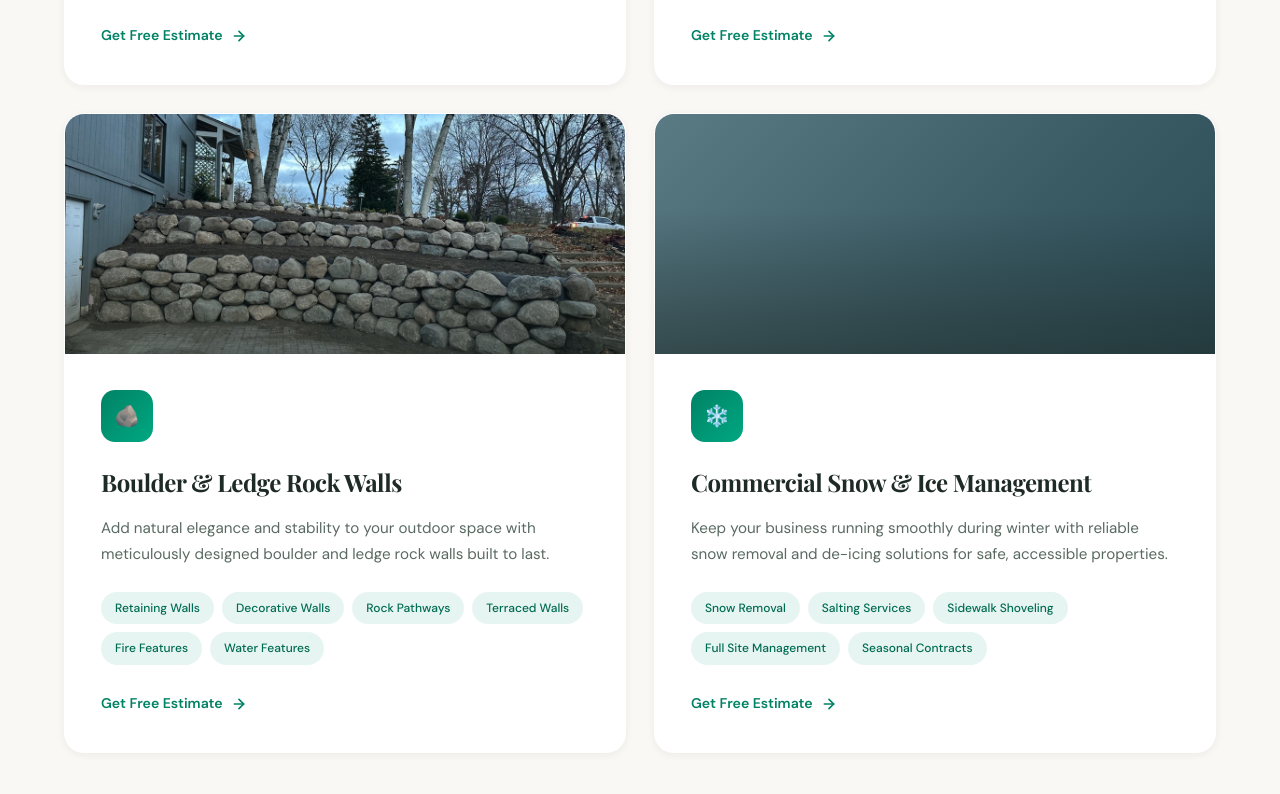
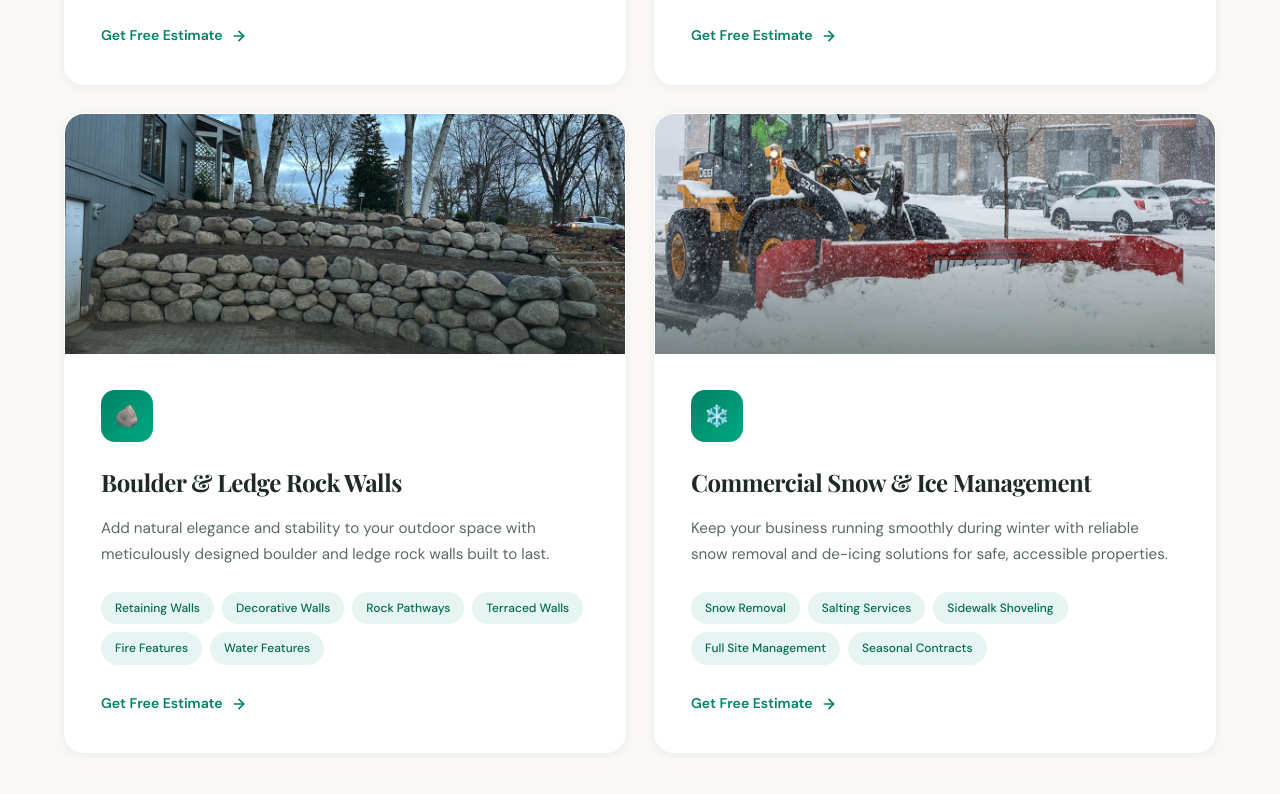
Before and after one commit to nradachy-web/apex, a plain HTML site: page index.html in a window 1280 px wide. Shown: the part 2907-3701 px from the top of the page. Drawn offline with nearby package versions, Linux system fonts and the light colour scheme; a web font is replaced by a local one.

Commit message:
Fix snow management card image on homepage
Co-Authored-By: Claude Opus 4.6 <noreply@anthropic.com>

```diff
--- a/index.html
+++ b/index.html
@@ -321,7 +321,7 @@ body{font-family:'DM Sans',sans-serif;color:var(--text);background:var(--cream);
 <a href="tel:8105227716" class="service-link">Get Free Estimate <svg width="16" height="16" viewBox="0 0 24 24" fill="none" stroke="currentColor" stroke-width="2.5" stroke-linecap="round" stroke-linejoin="round"><line x1="5" y1="12" x2="19" y2="12"/><polyline points="12 5 19 12 12 19"/></svg></a></div></div>
 
 <div class="service-card reveal reveal-delay-3">
-<div class="service-card-img"><div class="service-card-img-bg" style="background:linear-gradient(135deg, #5a7a84 0%, #3a5a64 60%, #2a4a54 100%)"></div><div class="overlay"></div></div>
+<div class="service-card-img"><div class="service-card-img-bg" style="background:url('assets/commercial-snow.jpg') center/cover"></div><div class="overlay"></div></div>
 <div class="service-card-body"><div class="service-card-icon">&#10052;&#65039;</div><h3>Commercial Snow &amp; Ice Management</h3><p>Keep your business running smoothly during winter with reliable snow removal and de-icing solutions for safe, accessible properties.</p>
 <div class="service-tags"><span class="service-tag">Snow Removal</span><span class="service-tag">Salting Services</span><span class="service-tag">Sidewalk Shoveling</span><span class="service-tag">Full Site Management</span><span class="service-tag">Seasonal Contracts</span></div>
 <a href="tel:8105227716" class="service-link">Get Free Estimate <svg width="16" height="16" viewBox="0 0 24 24" fill="none" stroke="currentColor" stroke-width="2.5" stroke-linecap="round" stroke-linejoin="round"><line x1="5" y1="12" x2="19" y2="12"/><polyline points="12 5 19 12 12 19"/></svg></a></div></div>
```
